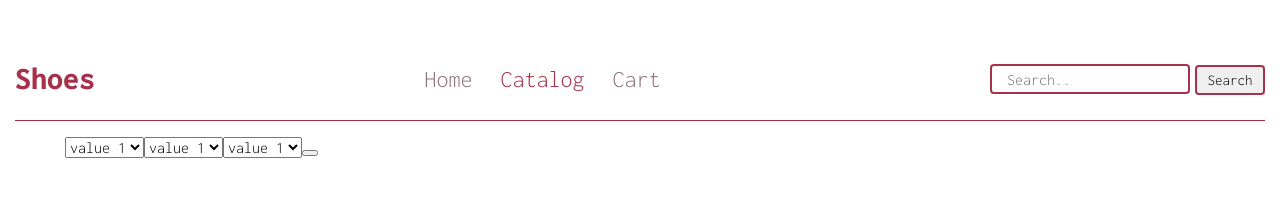
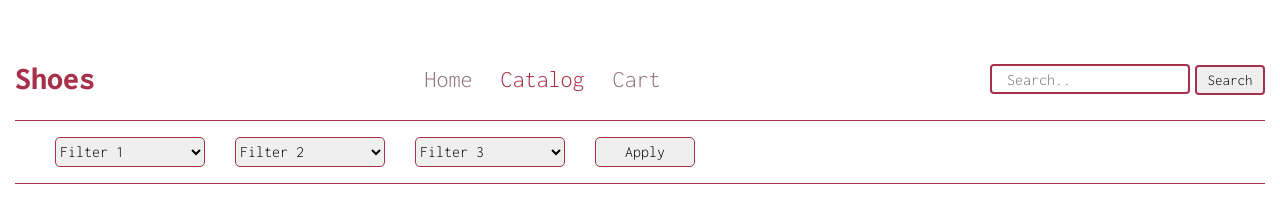
Before and after one commit to Vladimirdemort/WebUiClub3-react-task-1, a React (Create React App) app: page /catalog in a window 1280 px wide. Shown: the top 206 px of the page. Built offline with nearby package versions, Linux system fonts and the light colour scheme.

Commit message:
complete filter panel

```diff
--- a/src/components/FilterPanel/FilterPanel.jsx
+++ b/src/components/FilterPanel/FilterPanel.jsx
@@ -3,25 +3,25 @@ import s from './FilterPanel.module.css';
 
 export default function FilterPanel() {
   return (
-    <Section>
-      <form action="">
-        <select>
-          <option value="value1">value 1</option>
+    <form className={s.filter__form} action="">
+      <select className={s.filter__select}>
+        <option value="value1">Filter 1</option>
         <option value="value2">value 2</option>
         <option value="value3">value 3</option>
       </select>
-        <select>
-          <option value="value1">value 1</option>
+      <select className={s.filter__select}>
+        <option value="value1">Filter 2</option>
         <option value="value2">value 2</option>
         <option value="value3">value 3</option>
       </select>
-        <select>
-          <option value="value1">value 1</option>
+      <select className={s.filter__select}>
+        <option value="value1">Filter 3</option>
         <option value="value2">value 2</option>
         <option value="value3">value 3</option>
       </select>
-        <button type="submit"></button>
+      <button className={s.filter__button} type="submit">
+        Apply
+      </button>
     </form>
-    </Section>
   );
 }
--- a/src/components/FilterPanel/FilterPanel.module.css
+++ b/src/components/FilterPanel/FilterPanel.module.css
@@ -0,0 +1,28 @@
+.filter__form {
+  border-bottom: 1px solid #a7304a;
+  padding: 0 40px 16px 40px;
+}
+.filter__select {
+  width: 150px;
+  height: 30px;
+
+  border-radius: 5px;
+  border-color: #a7304a;
+
+  margin-right: 30px;
+}
+.filter__button {
+  width: 100px;
+  height: 30px;
+
+  border-radius: 5px;
+  border: 1px solid #a7304a;
+
+  cursor: pointer;
+
+  transition: background-color 0.3s ease-out;
+}
+
+.filter__button:hover {
+  background-color: rgb(233, 199, 199);
+}
--- a/src/components/Products/Itemcard.jsx
+++ b/src/components/Products/Itemcard.jsx
@@ -1,20 +1,20 @@
-import s from "./Products.module.css";
+import s from './Products.module.css';
 import Section from '../Section/Section';
-import React from "react";
-const Itemcard = (props) => {
-    return (
-        <Section>
-        <div className = {s.Card__items}>
-            <img src ={props.img} className ={s.Card__image}/>
-                <div className = {s.Card__body}>
-                    <h4 className = {s.Card__title}>{props.title}</h4>
-                    <p className = {s.Card__text}>{props.description}</p>
-                    <h4 className = {s.Card__title}> $ {props.price}</h4>
-                    <button className ={s.Card__btn}>View More</button>
-                </div>
+import React from 'react';
+const Itemcard = props => {
+  return (
+    <Section>
+      <div className={s.Card__items}>
+        <img src={props.img} className={s.Card__image} />
+        <div className={s.Card__body}>
+          <h4 className={s.Card__title}>{props.title}</h4>
+          <p className={s.Card__text}>{props.description}</p>
+          <h4 className={s.Card__title}> $ {props.price}</h4>
+          <button className={s.Card__btn}>View More</button>
         </div>
-        </Section>
-    );
+      </div>
+    </Section>
+  );
 };
 
 export default Itemcard;
```
Lines whose indentation alone changed are shown as unchanged.
